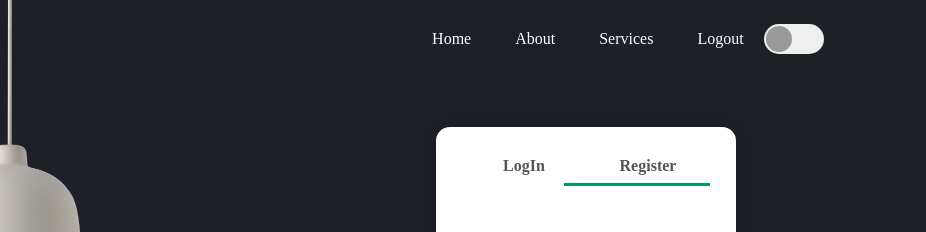
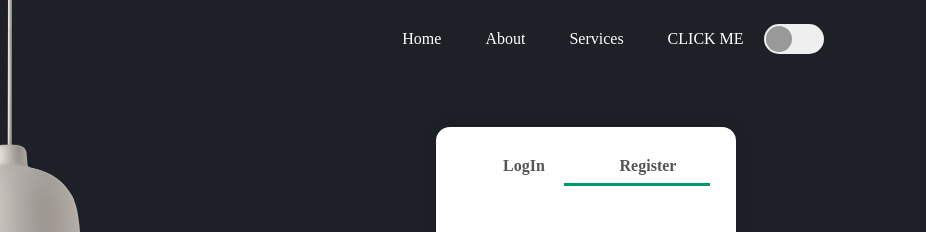
Before and after one commit to Mahima-Gupta1315/dynamic-first-page, a plain HTML site: page index.html in a window 1280 px wide. Shown: the top 232 px of the page, 354-1280 px from the left. Drawn offline with Linux system fonts and the light colour scheme.

Commit message:
Update index.html

```diff
--- a/index.html
+++ b/index.html
@@ -16,7 +16,7 @@
 			<li><a href="">Home</a></li>
 			<li><a href="">About</a></li>
 			<li><a href="">Services</a></li>
-			<li><a href="">Logout</a></li>
+			<li><a href="">CLICK ME</a></li>
 		</ul>
 
 		<button type="button" onclick="toggleBtn()" id="btn"><span></span></button>
```
